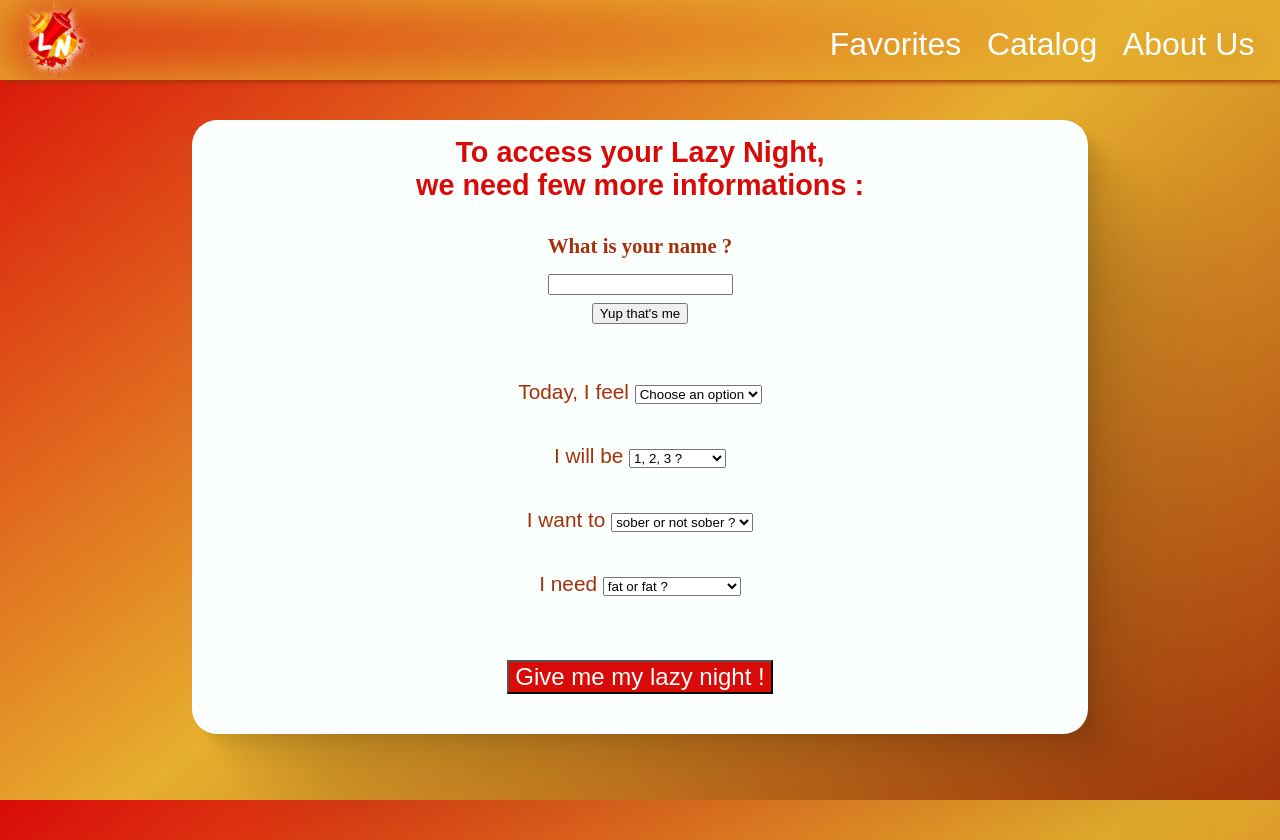
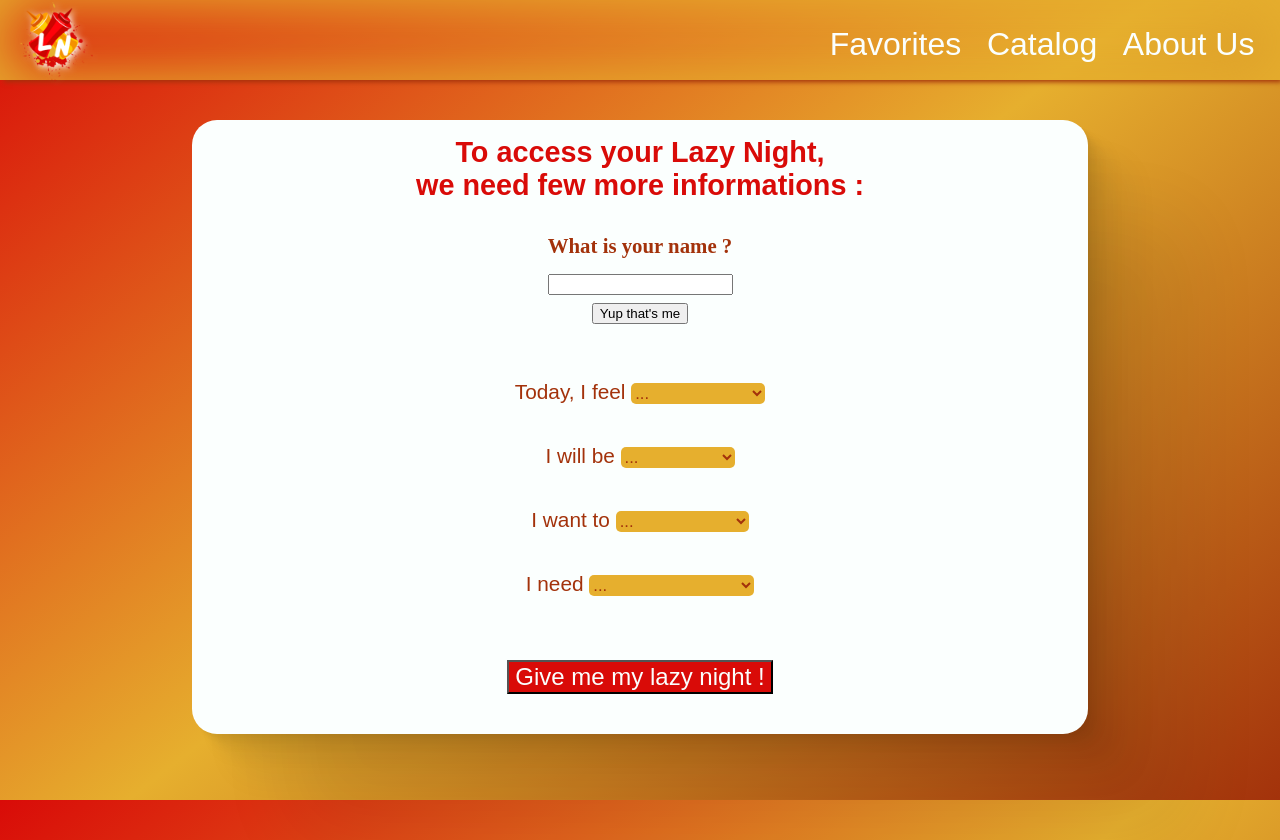
Before and after one commit to WildCodeSchool/paris-0921-p2-groupe6, a React (Vite) app: page /HomeConditions in a window 1280 px wide. Built offline with nearby package versions, Linux system fonts and the light colour scheme; a web font is replaced by a local one.

Commit message:
style add colors to the select list and add validation user condition on result button

```diff
--- a/src/Components/HomeConditions.css
+++ b/src/Components/HomeConditions.css
@@ -81,6 +81,18 @@
   margin-bottom: 3vh;
 }
 
+.HomeConditionsSelect {
+  background-color: var(--lazy-mayo);
+  border: none;
+  border-radius: 5px;
+  color: var(--lazy-barbecue);
+  cursor: inherit;
+  font-family: var(--main-font-family);
+  font-size: 0.8em;
+  line-height: inherit;
+  margin: 0;
+}
+
 @media screen and (min-width: 600px) {
   .HomeConditionsLogo {
     display: none;
--- a/src/Components/HomeConditions.jsx
+++ b/src/Components/HomeConditions.jsx
@@ -9,32 +9,70 @@ function HomeConditions() {
   const [number, setNumber] = useState('');
   const [drink, setDrink] = useState('');
   const [fat, setFat] = useState('');
+  const [conditionsSubmitted, setConditionsSubmitted] = useState(false);
 
   const nameDisplay = (e) => {
     e.preventDefault();
   };
 
-  function moodDisplay() {
-    setMood(mood);
-  }
+  const moodOptions = [
+    {
+      label: 'lazy',
+      value: 'lazy',
+    },
+    {
+      label: 'happy',
+      value: 'happy',
+    },
+    {
+      label: 'blue',
+      value: 'blue',
+    },
+    {
+      label: 'sad : i broke up',
+      value: 'sad',
+    },
+  ];
 
-  function numberDisplay() {
-    setNumber(number);
-  }
+  const numberOptions = [
+    {
+      label: 'alone',
+      value: 'alone',
+    },
+    {
+      label: 'with a friend',
+      value: 'friend',
+    },
+    {
+      label: 'with my tribe',
+      value: 'tribe',
+    },
+  ];
 
-  function drinkDisplay() {
-    setDrink(drink);
-  }
+  const fatOptions = [
+    {
+      label: 'a guilty fat pleasure',
+      value: 'guilty',
+    },
+    {
+      label: 'a tons of fat',
+      value: 'tons',
+    },
+  ];
 
-  function fatDisplay() {
-    setFat(fat);
-  }
-
-  const options = [
-    ['lazy', 'happy', 'blue', 'sad : i broke up'],
-    ['alone', 'with a friend', 'with my tribe'],
-    ['a guilty fat pleasure', 'a tons of fat'],
-    ['be totally sober', 'be tipsy', 'feel drunk'],
+  const drinkOptions = [
+    {
+      label: 'be totally sober',
+      value: 'sober',
+    },
+    {
+      label: 'be tipsy',
+      value: 'tipsy',
+    },
+    {
+      label: 'feel drunk',
+      value: 'drunk',
+    },
   ];
 
   return (
@@ -57,12 +95,12 @@ function HomeConditions() {
 
         <form className="HomeConditionsMood">
           <label htmlFor="Mood">Today, I feel </label>
-          <select name="mood" id="mood-select" onBlur={(e) => setMood(e.target.value)}>
-            <option value="">Choose an option</option>
-            {options[0].map((mood) => {
+          <select name="mood" id="mood-select" onBlur={(e) => setMood(e.target.value)} className="HomeConditionsSelect">
+            <option value="">...</option>
+            {moodOptions.map((mood) => {
               return (
-                <option key={mood} value={mood}>
-                  {mood}
+                <option key={mood.value} value={mood.value}>
+                  {mood.label}
                 </option>
               );
             })}
@@ -71,12 +109,12 @@ function HomeConditions() {
 
         <form className="HomeConditionsNumber">
           <label htmlFor="number">I will be </label>
-          <select name="number" id="number-select" onBlur={(e) => setNumber(e.target.value)}>
-            <option value="">1, 2, 3 ?</option>
-            {options[1].map((number) => {
+          <select name="number" id="number-select" onBlur={(e) => setNumber(e.target.value)} className="HomeConditionsSelect">
+            <option value="">...</option>
+            {numberOptions.map((number) => {
               return (
-                <option key={number} value={number}>
-                  {number}
+                <option key={number.value} value={number.value}>
+                  {number.label}
                 </option>
               );
             })}
@@ -85,12 +123,12 @@ function HomeConditions() {
 
         <form className="HomeConditionsDrink">
           <label htmlFor="drink">I want to </label>
-          <select name="drink" id="drink-select" onBlur={(e) => setDrink(e.target.value)}>
-            <option value="">sober or not sober ?</option>
-            {options[3].map((drink) => {
+          <select name="drink" id="drink-select" onBlur={(e) => setDrink(e.target.value)} className="HomeConditionsSelect">
+            <option value="">...</option>
+            {drinkOptions.map((drink) => {
               return (
-                <option key={drink} value={drink}>
-                  {drink}
+                <option key={drink.value} value={drink.value}>
+                  {drink.label}
                 </option>
               );
             })}
@@ -99,12 +137,12 @@ function HomeConditions() {
 
         <form className="HomeConditionsFat">
           <label htmlFor="fat">I need </label>
-          <select name="fat" id="fat-select" onBlur={(e) => setFat(e.target.value)}>
-            <option value="">fat or fat ?</option>
-            {options[2].map((fat) => {
+          <select name="fat" id="fat-select" onBlur={(e) => setFat(e.target.value)} className="HomeConditionsSelect">
+            <option value="">...</option>
+            {fatOptions.map((fat) => {
               return (
-                <option key={fat} value={fat}>
-                  {fat}
+                <option key={fat.value} value={fat.value}>
+                  {fat.label}
                 </option>
               );
             })}
@@ -114,15 +152,16 @@ function HomeConditions() {
         <button
           className="HomeConditionsSubmit"
           onClick={() => {
-            moodDisplay();
-            numberDisplay();
-            drinkDisplay();
-            fatDisplay();
+            setConditionsSubmitted(true);
           }}
         >
           Give me my lazy night !
         </button>
       </div>
+      {mood && conditionsSubmitted === true}
+      {number && conditionsSubmitted === true}
+      {drink && conditionsSubmitted === true}
+      {fat && conditionsSubmitted === true}
     </main>
   );
 }
```
